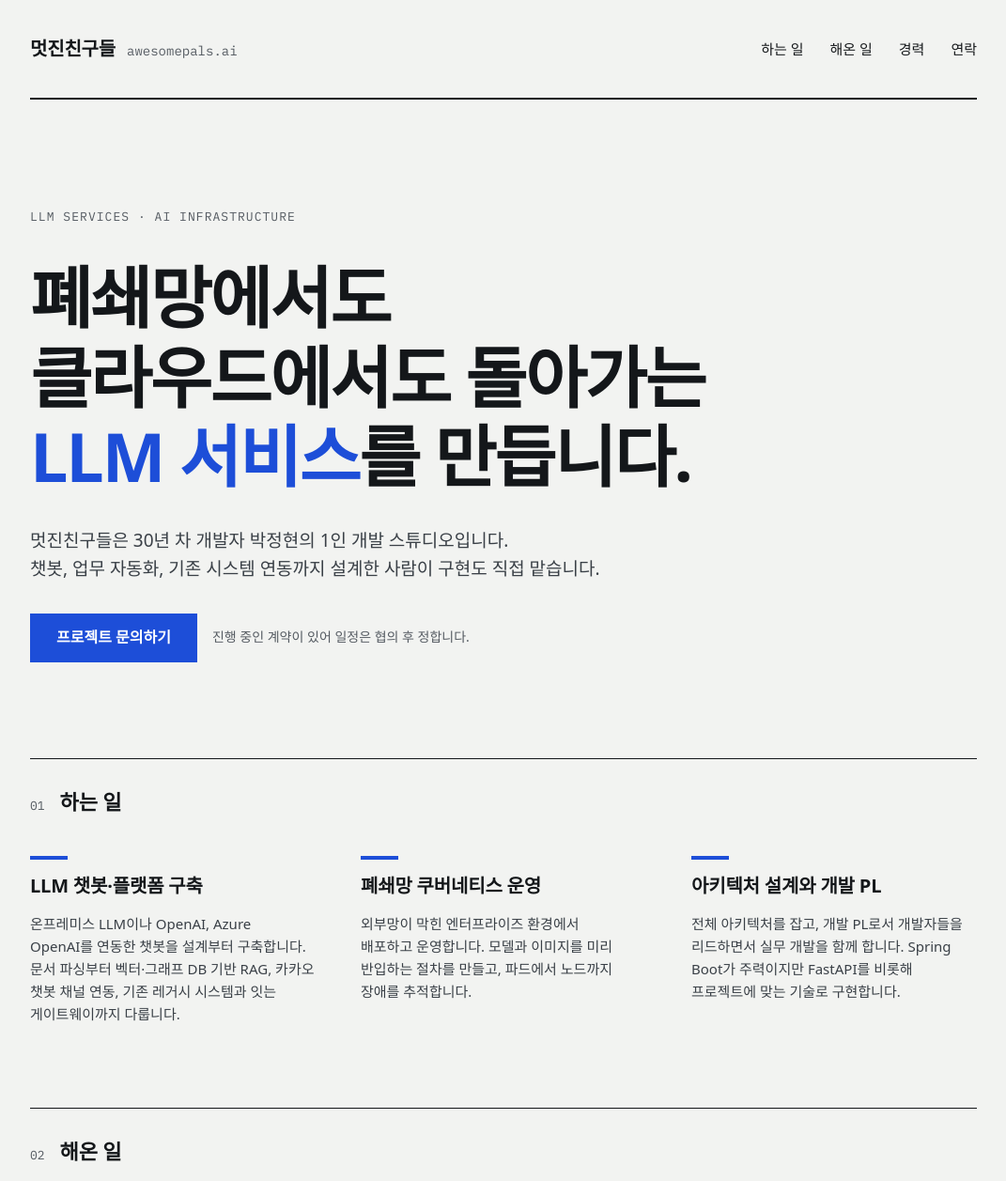
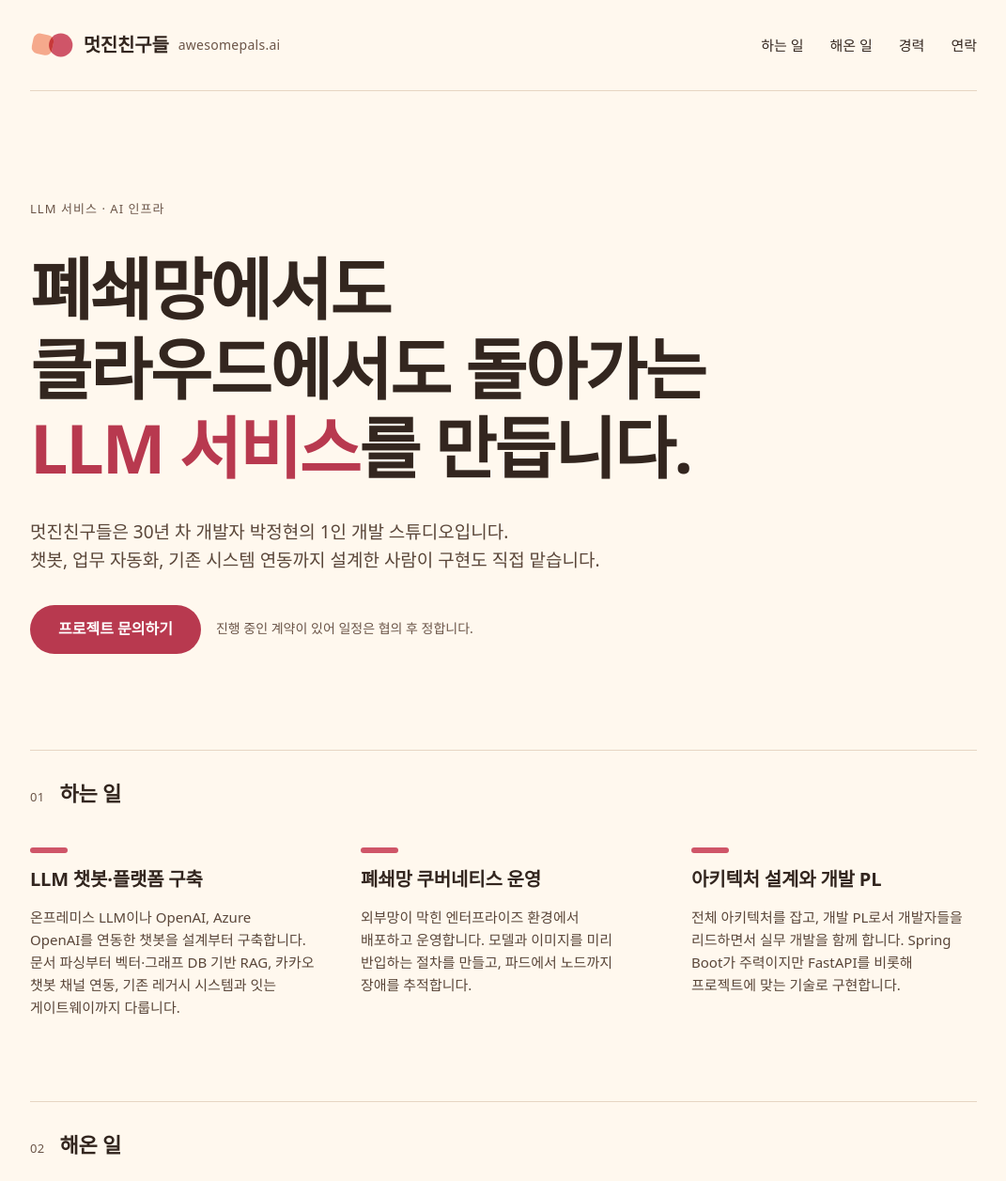
Before and after one commit to komasin4/awesomepals-site, a plain HTML site: page index.html in a window 1280 px wide. Shown: the top 1257 px of the page at 94% size, without its empty margins (104-1175 px from the left). Drawn offline with Linux system fonts and the light colour scheme; a web font is replaced by a local one.

Commit message:
Add logo and switch the site to a warm rose palette
Adds the circle-and-square logo in the header, a favicon and a mono
variant. Replaces the black and blue scheme with cream, brown and rose,
softens the rules and labels, and rounds the contact button.

Co-Authored-By: Claude Fable 5.2 <noreply@anthropic.com>
Claude-Session: https://claude.ai/code/session_01MGS5Rshw5qjG214vSpuwxV

```diff
--- a/index.html
+++ b/index.html
@@ -10,20 +10,22 @@
 <meta property="og:type" content="website">
 <meta property="og:url" content="https://awesomepals.ai/">
 <link rel="canonical" href="https://awesomepals.ai/">
+<link rel="icon" href="favicon.svg" type="image/svg+xml">
 <link rel="preconnect" href="https://fonts.googleapis.com">
 <link rel="preconnect" href="https://fonts.gstatic.com" crossorigin>
-<link rel="stylesheet" href="https://fonts.googleapis.com/css2?family=IBM+Plex+Mono:wght@400;500&family=IBM+Plex+Sans+KR:wght@400;500;600;700&display=swap">
+<link rel="stylesheet" href="https://fonts.googleapis.com/css2?family=IBM+Plex+Sans+KR:wght@400;500;600;700&display=swap">
 <style>
-:root{--ink:#14171A;--body:#3A4047;--muted:#555B62;--rule:#C9CCC8;--ground:#F2F3F1;--accent:#1D4ED8}
+:root{--ink:#33261F;--body:#5A4639;--muted:#6B5548;--rule:#E6D5C3;--ground:#FFF8EE;--accent:#B8394F;--accent-deep:#9A2C40}
 *{box-sizing:border-box}
 html{scroll-behavior:smooth}
 body{margin:0;background:var(--ground);color:var(--ink);font-family:'IBM Plex Sans KR','Apple SD Gothic Neo','Malgun Gothic',system-ui,sans-serif;line-height:1.6;word-break:keep-all;overflow-wrap:break-word;-webkit-text-size-adjust:100%}
 a{color:var(--ink)}a:hover{color:var(--body)}
 h1,h2,h3,p,dl,dd{margin:0}
 .wrap{max-width:1120px;margin:0 auto;padding:0 clamp(20px,5vw,56px)}
-.mono{font-family:'IBM Plex Mono',ui-monospace,Menlo,monospace;font-size:13px;color:var(--muted)}
-.top{display:flex;flex-wrap:wrap;align-items:center;justify-content:space-between;gap:12px 24px;padding:28px 0;border-bottom:2px solid var(--ink)}
-.brand{display:flex;align-items:baseline;gap:12px;flex-wrap:wrap}
+.mono{font-size:13px;font-weight:500;letter-spacing:.02em;color:var(--muted)}
+.top{display:flex;flex-wrap:wrap;align-items:center;justify-content:space-between;gap:12px 24px;padding:24px 0;border-bottom:1px solid var(--rule)}
+.brand{display:flex;align-items:center;gap:10px;flex-wrap:wrap}
+.brand img{height:30px;width:auto;display:block}
 .brand b{font-size:20px;font-weight:700;letter-spacing:-.01em}
 .brand .mono{font-size:14px}
 .top nav{display:flex;gap:28px;flex-wrap:wrap;font-size:15px;font-weight:500}
@@ -34,15 +36,15 @@ h1{font-size:clamp(34px,5.6vw,72px);line-height:1.18;font-weight:700;letter-spac
 h1 em{font-style:normal;color:var(--accent)}
 .lead{font-size:clamp(16px,1.5vw,19px);max-width:640px;color:var(--body);text-wrap:pretty}
 .cta-row{display:flex;flex-wrap:wrap;gap:16px;align-items:center}
-.cta{display:inline-flex;align-items:center;min-height:52px;padding:0 28px;background:var(--accent);color:#fff;font-size:16px;font-weight:600;text-decoration:none}
-.cta:hover{color:#fff;background:#1A43BA}
+.cta{display:inline-flex;align-items:center;min-height:52px;padding:0 30px;border-radius:999px;background:var(--accent);color:#fff;font-size:16px;font-weight:600;text-decoration:none}
+.cta:hover{color:#fff;background:var(--accent-deep)}
 .note{font-size:14px;color:var(--muted)}
-.sec{border-top:1px solid var(--ink);padding:28px 0 clamp(56px,7vw,88px);display:flex;flex-direction:column;gap:40px;scroll-margin-top:16px}
+.sec{border-top:1px solid var(--rule);padding:28px 0 clamp(56px,7vw,88px);display:flex;flex-direction:column;gap:40px;scroll-margin-top:16px}
 .sec-head{display:flex;align-items:baseline;gap:16px}
 h2{font-size:22px;font-weight:700;letter-spacing:-.01em}
 .cards{display:grid;grid-template-columns:repeat(auto-fit,minmax(min(280px,100%),1fr));gap:40px 48px}
 .card{display:flex;flex-direction:column;gap:12px}
-.card::before{content:"";width:40px;height:4px;background:var(--accent)}
+.card::before{content:"";width:40px;height:6px;border-radius:3px;background:#CF5568}
 .card h3{font-size:20px;font-weight:600;letter-spacing:-.01em}
 .card p{font-size:15px;color:var(--body);text-wrap:pretty}
 #work{gap:24px}
@@ -62,19 +64,19 @@ h2{font-size:22px;font-weight:700;letter-spacing:-.01em}
 .contact{display:flex;flex-wrap:wrap;gap:48px 64px}
 .contact>div{flex:999 1 380px;min-width:0;display:flex;flex-direction:column;gap:20px}
 .contact .ask{font-size:clamp(22px,2.6vw,32px);line-height:1.35;font-weight:600;letter-spacing:-.02em;text-wrap:balance}
-.mail{font-family:'IBM Plex Mono',ui-monospace,Menlo,monospace;font-size:clamp(17px,2vw,22px);font-weight:500;color:var(--accent);overflow-wrap:anywhere;text-decoration:none;padding:8px 0;align-self:flex-start}
-.mail:hover{color:#1A43BA;text-decoration:underline}
+.mail{font-size:clamp(18px,2.1vw,23px);font-weight:600;color:var(--accent);overflow-wrap:anywhere;text-decoration:none;padding:8px 0;align-self:flex-start}
+.mail:hover{color:var(--accent-deep);text-decoration:underline}
 .info{flex:1 1 320px;min-width:0;display:grid;grid-template-columns:96px minmax(0,1fr);font-size:15px;align-content:start;border-top:1px solid var(--rule)}
 .info dt,.info dd{padding:14px 0;border-bottom:1px solid var(--rule)}
 .info dt{color:var(--muted)}
-footer{border-top:2px solid var(--ink);padding:24px 0 40px;display:flex;flex-wrap:wrap;justify-content:space-between;gap:8px 24px}
+footer{border-top:1px solid var(--rule);padding:24px 0 40px;display:flex;flex-wrap:wrap;justify-content:space-between;gap:8px 24px}
 </style>
 </head>
 <body>
 <div class="wrap">
 
 <header class="top">
-<div class="brand"><b>멋진친구들</b><span class="mono">awesomepals.ai</span></div>
+<div class="brand"><img src="logo.svg" alt=""><b>멋진친구들</b><span class="mono">awesomepals.ai</span></div>
 <nav aria-label="주요 메뉴">
 <a href="#services">하는 일</a>
 <a href="#work">해온 일</a>
@@ -85,7 +87,7 @@ footer{border-top:2px solid var(--ink);padding:24px 0 40px;display:flex;flex-wra
 
 <main>
 <section class="hero">
-<div class="mono">LLM SERVICES · AI INFRASTRUCTURE</div>
+<div class="mono">LLM 서비스 · AI 인프라</div>
 <h1>폐쇄망에서도 클라우드에서도 돌아가는 <em>LLM 서비스</em>를 만듭니다.</h1>
 <p class="lead">멋진친구들은 30년 차 개발자 박정현의 1인 개발 스튜디오입니다.<br>챗봇, 업무 자동화, 기존 시스템 연동까지 설계한 사람이 구현도 직접 맡습니다.</p>
 <div class="cta-row">
```
Also changed, not shown: favicon.svg (added), logo-mono.svg (added), logo.svg (added).
